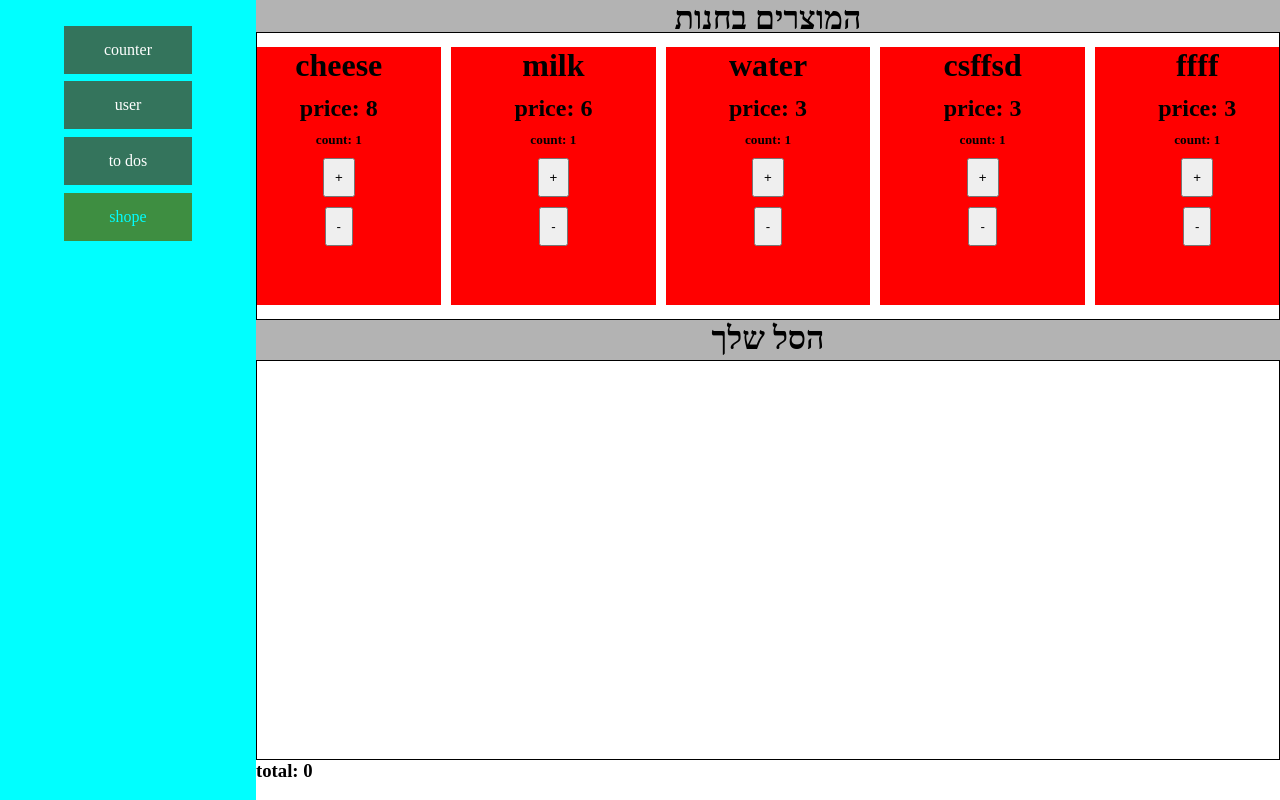
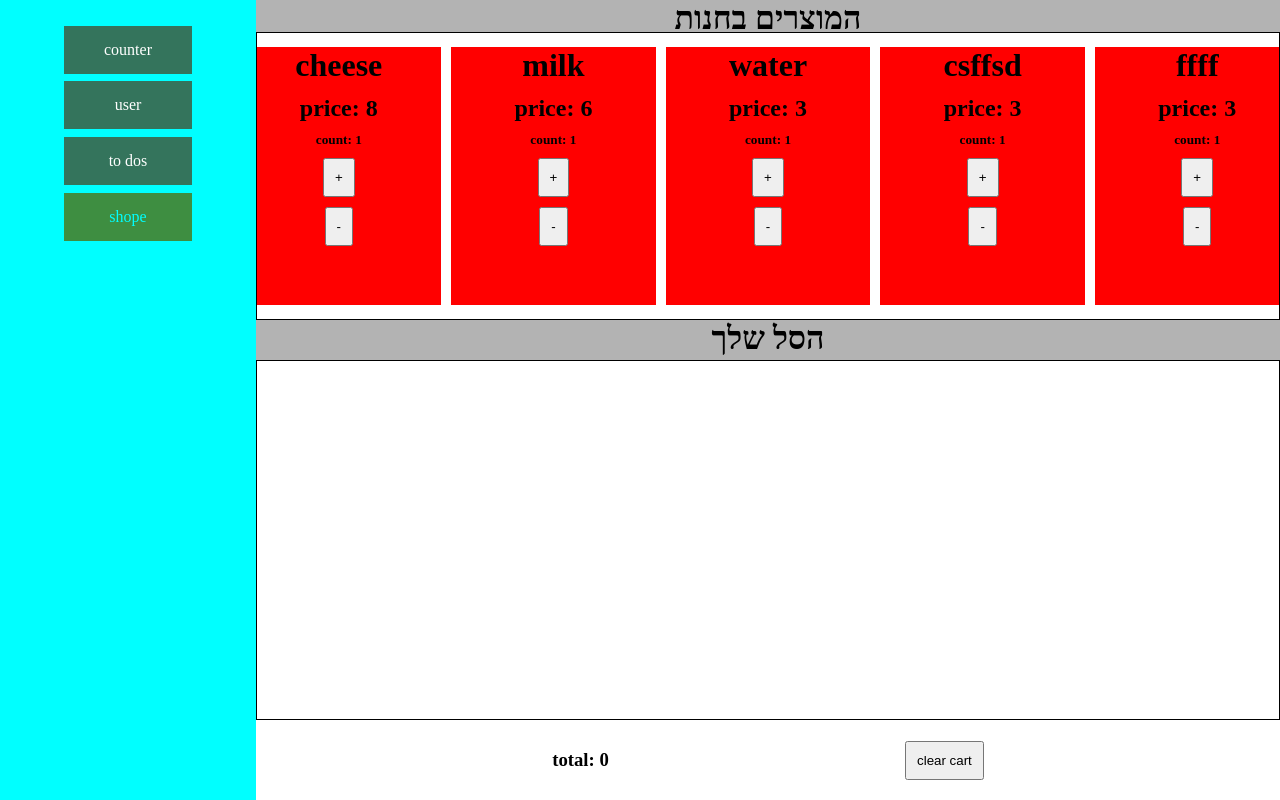
Before and after one commit to menachemmiler/ReactRedux, a React (Vite) app: page /ReactRedux/shope in a window 1280 px wide. Built offline with nearby package versions, Linux system fonts and the light colour scheme.

Commit message:
with clear cart

```diff
--- a/src/App.css
+++ b/src/App.css
@@ -135,6 +135,7 @@ button {
   height: 50%;
   .main {
     width: 100%;
+    height: 90%;
     display: flex;
     gap: 1%;
     overflow: auto; /* מאפשר גלילה אופקית */
@@ -152,3 +153,11 @@ button {
     }
   }
 }
+
+.buttom{
+  height: 10%;
+  width: 100%;
+  display: flex;
+  justify-content: space-evenly;
+  align-items: center;
+}
--- a/src/components/Shope.tsx
+++ b/src/components/Shope.tsx
@@ -3,9 +3,13 @@ import { RootState } from "../redux/store";
 import { products } from "../utils/shope";
 import Shopeitem from "./Shopeitem";
 import Cartitem from "./Cartitem";
+import { useDispatch } from "react-redux";
+import { clearCart } from "../redux/CartSlice";
 
 const Shope = () => {
   const { items, total } = useSelector((state: RootState) => state.shope);
+
+  const dispatch = useDispatch(); //מחלקה שמאפשרת לבצע שינויים בסטייט
 
   return (
     <div className="shope">
@@ -27,7 +31,11 @@ const Shope = () => {
             <Cartitem key={t.id} cart={t} />
           ))}
         </div>
+      </div>
+
+      <div className="buttom">
         <h3>total: {total}</h3>
+        <button onClick={() => {dispatch(clearCart())}}>clear cart</button>
       </div>
     </div>
   );
--- a/src/redux/CartSlice.ts
+++ b/src/redux/CartSlice.ts
@@ -43,11 +43,15 @@ export const cartSlice = createSlice({
       }
       state.total = totalCart(state.items);
     },
+    clearCart: (state) => {
+      state.items = [];
+      state.total = 0;
+    },
   },
 });
 
 //ייצוא הפעולות של הסטייט
-export const { addProduct, incProduct } = cartSlice.actions;
+export const { addProduct, incProduct, clearCart } = cartSlice.actions;
 
 // ייצוא ה-reducer לשימוש ב-store
 // export default counterSlice;
```
